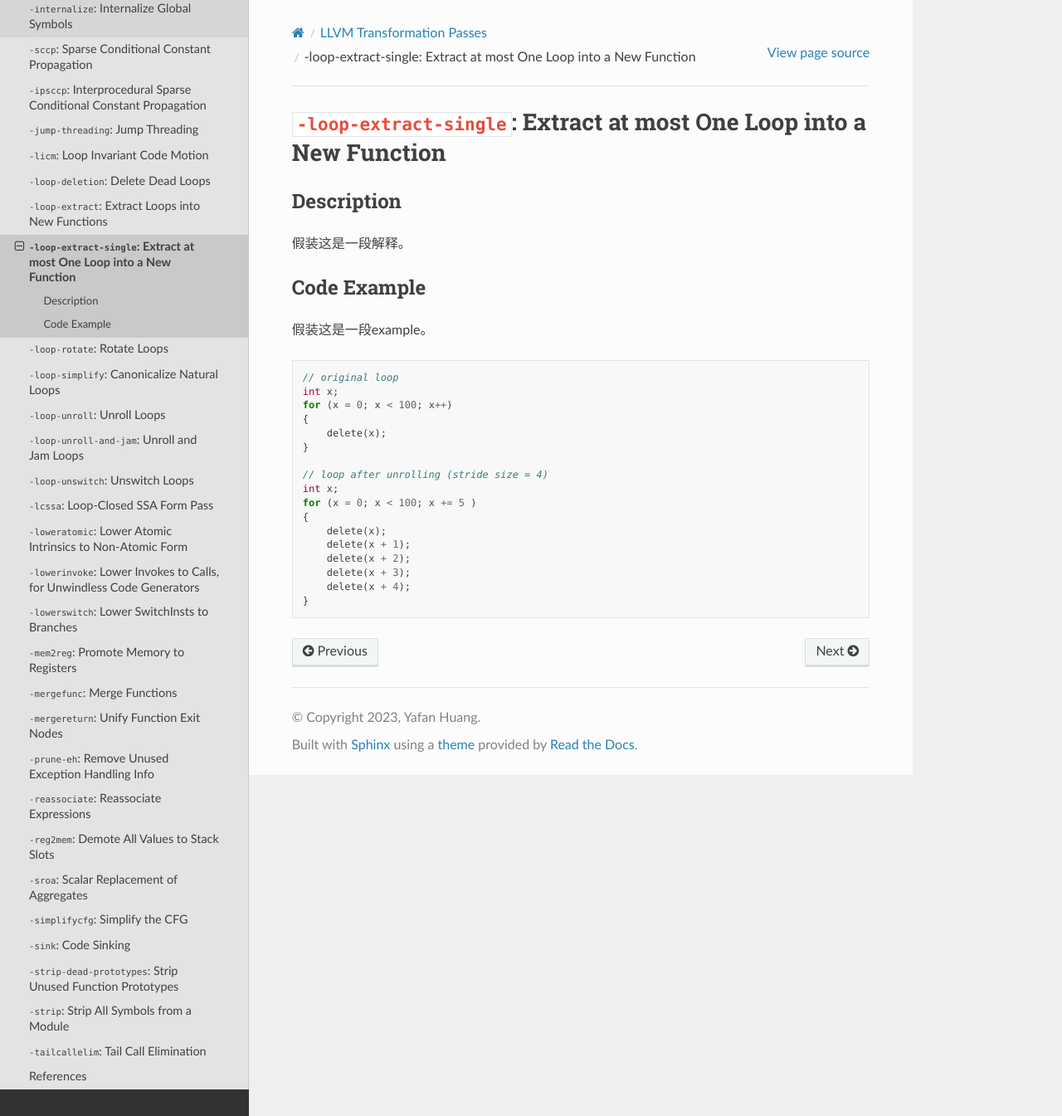
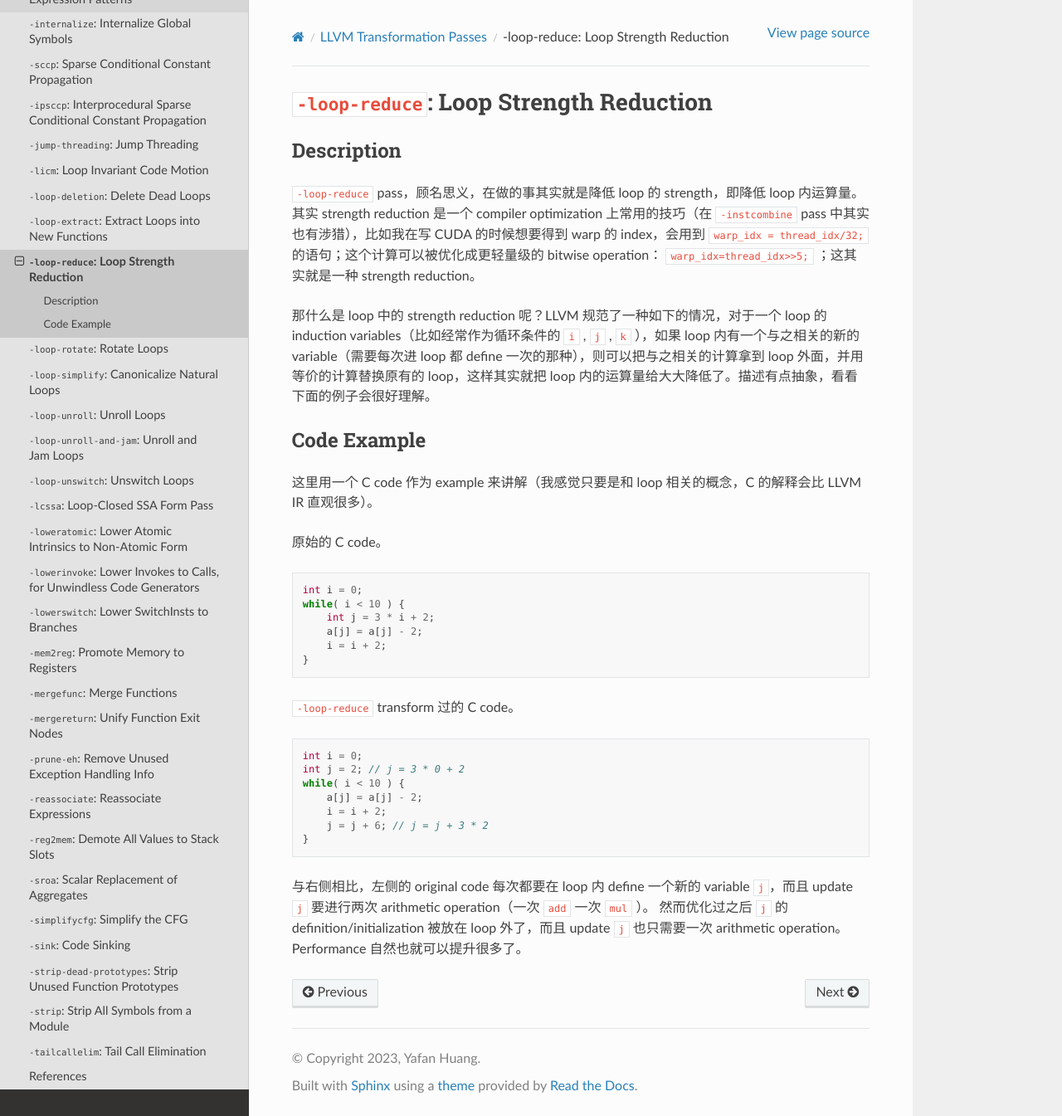
Before and after one commit to hyfshishen/understanding-llvm-transformation-passes, a Sphinx documentation site: the page built from docs/source/LLVM-transformation-passes/27-loop-strength-reduction.rst, in a window 1280 px wide and 1345 px high. Shown: the whole window at 83% size. Built offline with Sphinx 7.4.7 and the Read the Docs theme 2.0.0, drawn with Linux system fonts in a browser that asks for light colours; some of the changed text lies outside the part shown.

Commit message:
updating passes

```diff
--- a/docs/source/LLVM-transformation-passes/27-loop-strength-reduction.rst
+++ b/docs/source/LLVM-transformation-passes/27-loop-strength-reduction.rst
@@ -1,31 +1,43 @@
-``-loop-extract-single``: Extract at most One Loop into a New Function
+``-loop-reduce``: Loop Strength Reduction
 =====
 
 Description
 --------
-假装这是一段解释。
+
+``-loop-reduce`` pass，顾名思义，在做的事其实就是降低 loop 的 strength，即降低 loop 内运算量。
+其实 strength reduction 是一个 compiler optimization 上常用的技巧（在 ``-instcombine`` pass 中其实也有涉猎），比如我在写 CUDA 的时候想要得到 warp 的 index，会用到 ``warp_idx = thread_idx/32;`` 的语句；这个计算可以被优化成更轻量级的 bitwise operation： ``warp_idx=thread_idx>>5;`` ；这其实就是一种 strength reduction。
+
+那什么是 loop 中的 strength reduction 呢？LLVM 规范了一种如下的情况，对于一个 loop 的 induction variables（比如经常作为循环条件的 ``i`` , ``j`` , ``k`` ），如果 loop 内有一个与之相关的新的 variable（需要每次进 loop 都 define 一次的那种），则可以把与之相关的计算拿到 loop 外面，并用等价的计算替换原有的 loop，这样其实就把 loop 内的运算量给大大降低了。\
+描述有点抽象，看看下面的例子会很好理解。
 
 Code Example
 --------
 
-假装这是一段example。
+这里用一个 C code 作为 example 来讲解（我感觉只要是和 loop 相关的概念，C 的解释会比 LLVM IR 直观很多）。
+
+原始的 C code。
 
 .. code-block:: C
 
-    // original loop
-    int x;
-    for (x = 0; x < 100; x++)
-    {
-        delete(x);
+    int i = 0;
+    while( i < 10 ) {
+        int j = 3 * i + 2;
+        a[j] = a[j] - 2;
+        i = i + 2;
     }
 
-    // loop after unrolling (stride size = 4)
-    int x;
-    for (x = 0; x < 100; x += 5 )
-    {
-        delete(x);
-        delete(x + 1);
-        delete(x + 2);
-        delete(x + 3);
-        delete(x + 4);
+``-loop-reduce`` transform 过的 C code。
+
+.. code-block:: C
+
+    int i = 0;
+    int j = 2; // j = 3 * 0 + 2
+    while( i < 10 ) {
+        a[j] = a[j] - 2;
+        i = i + 2;
+        j = j + 6; // j = j + 3 * 2
     }
+
+与右侧相比，左侧的 original code 每次都要在 loop 内 define 一个新的 variable ``j``，而且 update ``j`` 要进行两次 arithmetic operation（一次 ``add`` 一次 ``mul`` ）。
+然而优化过之后 ``j`` 的 definition/initialization 被放在 loop 外了，而且 update ``j`` 也只需要一次 arithmetic operation。
+Performance 自然也就可以提升很多了。
```
